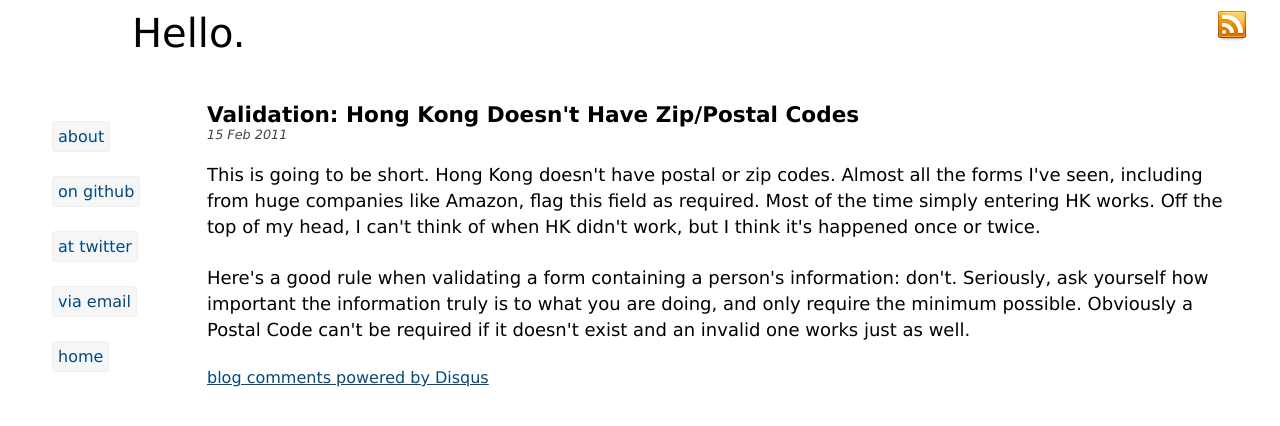
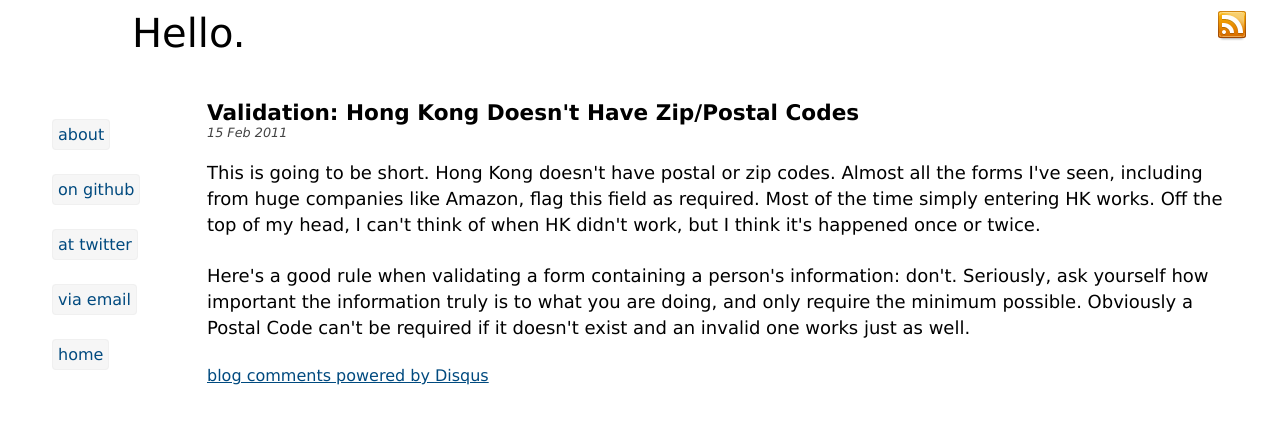
Before and after one commit to fehmicansaglam/fehmicansaglam.github.com, a Jekyll site: the page built from _posts/2011-2-15-Validation-Hong-Kong-Doesnt-Have-Zip-or-Postal-Cod.html, in a window 1280 px wide. Shown: the top 426 px of the page. Built offline with Jekyll 4.4.1, drawn with Linux system fonts in a browser that asks for light colours; nearby versions of some CDN libraries; comment, search, counter and statistics services are not loaded.

Commit message:
html5 stuff

```diff
--- a/_layouts/default.html
+++ b/_layouts/default.html
@@ -2,25 +2,32 @@
 <html>
   <head>
     <title>{{ page.title }}</title>
-    <link href="/assets/css/main.css" rel="stylesheet" type="text/css">
+    <meta name="description" content="code, write, think" />
+    <link href="/assets/css/main.css" rel="stylesheet" />
     <link href="//feeds.feedburner.com/KarlSeguinsBlog" rel="alternate" type="application/atom+xml" />
-    <link href="/assets/css/shcore.css" rel="stylesheet" type="text/css" />
-    <script src="//ajax.googleapis.com/ajax/libs/jquery/1.6.3/jquery.min.js" type="text/javascript"></script>
-    <script src="/assets/js/shCore.js" type="text/javascript"></script>
+    <link href="/assets/css/shcore.css" rel="stylesheet" />
+    <script src="//ajax.googleapis.com/ajax/libs/jquery/1.6.3/jquery.min.js"></script>
+    <script src="/assets/js/shCore.js"></script>
+    <!--[if lt IE 9]>
+    <script>
+      var e = ['article','header','nav'];
+      for (var i = 0; i < e.length; i++) { document.createElement(e[i]); }
+    </script>
+    <![endif]-->
   </head>
   <body>
-    <div id="header">
+    <header>
       <div id="title"><a href="/">Hello.</a></div>
       <a href="//feeds.feedburner.com/KarlSeguinsBlog"><img id="rss" src="/assets/i/rss.png" width="32" height="32" alt="rss" /></a>
-    </div>
+    </header>
      <div id="site">
-        <div id="left">
+        <nav>
           <p><a href="/about.html">about</a></p>
           <p><a href="//github.com/karlseguin">on github</a></p>
           <p><a href="//twitter.com/karlseguin">at twitter</a></p>
           <p><a href="mailto:karl@openmymind.net">via email</a></p>
           {% if page.url != '/index.html' %}<p><a href="/">home</a></p>{% endif %}
-        </div>
+        </nav>
         <div id="content"> {{ content }}</div>
      </div>
   </body>
--- a/_layouts/post.html
+++ b/_layouts/post.html
@@ -2,11 +2,11 @@
 layout: default
 ---
 
-<div id="post">
+<article>
  <h1>{{ page.title | xml_escape }}</h1>
  <div id="date">{{ page.date | date_to_string }}</div>
 {{ content }}
-</div>
+</article>
 
 <div class="section">
   <div id="disqus_thread"></div>
--- a/assets/css/main.css
+++ b/assets/css/main.css
@@ -7,10 +7,15 @@
 code{background: #f6f6f6; border: 1px solid #eee; font-size: 0.95em; font-family:menlo,consolas,'courier new';padding: 2px;-moz-border-radius:4px;-webkit-border-radius:4px;border-radius:4px;}
 a{color:#004A7F;}
 a:hover{color:#c35617;}
+header{height:100px;margin-bottom:2px;position:relative;width:95%;margin:0 auto;display:block;}
+header #title{font-size:2.5em;position:absolute;top:10px;left:100px;font-weight:normal;}
+header a{color:#000;text-decoration:none;}
+header a:hover{color:#777;}
+nav{padding:20px;width:125px;float:left;color:#fff;display:block;}
+nav a {text-decoration:none;border:1px solid #f0f0f0;background:#f6f6f6;padding:5px;-moz-border-radius:4px;-webkit-border-radius:4px;border-radius:4px;line-height:30px;}
+nav a:hover{background:#e6e6e6;border:1px solid #ccc;}
+li{list-style:none;}
 
-#left a {text-decoration:none;border:1px solid #f0f0f0;background:#f6f6f6;padding:5px;-moz-border-radius:4px;-webkit-border-radius:4px;border-radius:4px;line-height:30px;}
-#left a:hover{background:#e6e6e6;border:1px solid #ccc;}
-li{list-style:none;}
 .posts li span{display:inline-block;width:125px;float:left;padding:15px 0;}
 .posts li a{display:block;padding:15px;}
 
@@ -18,14 +23,8 @@
 #about li a{display:inline;}
 #about li a:hover{background:none;}
 
-#site, #header{width:95%;margin:0 auto;}
-#header{height:100px;margin-bottom:2px;position:relative;}
-#title{font-size:2.5em;position:absolute;top:10px;left:100px;}
-#title a{color:#000;text-decoration:none;}
-#title a:hover{color:#777;}
+#site{width:95%;margin:0 auto;}
 #rss{float:right;position:relative;top:10px;}
 #content{margin-left:175px;position:relative;}
 #content p{font-size:18px;line-height:26px;}
-#post #date{margin-bottom:20px;font-style:italic;font-size:80%;color:#444;}
-
-#left{padding:20px;width:125px;float:left;color:#fff;}
+article #date{margin-bottom:20px;font-style:italic;font-size:80%;color:#444;display:block;}
```
